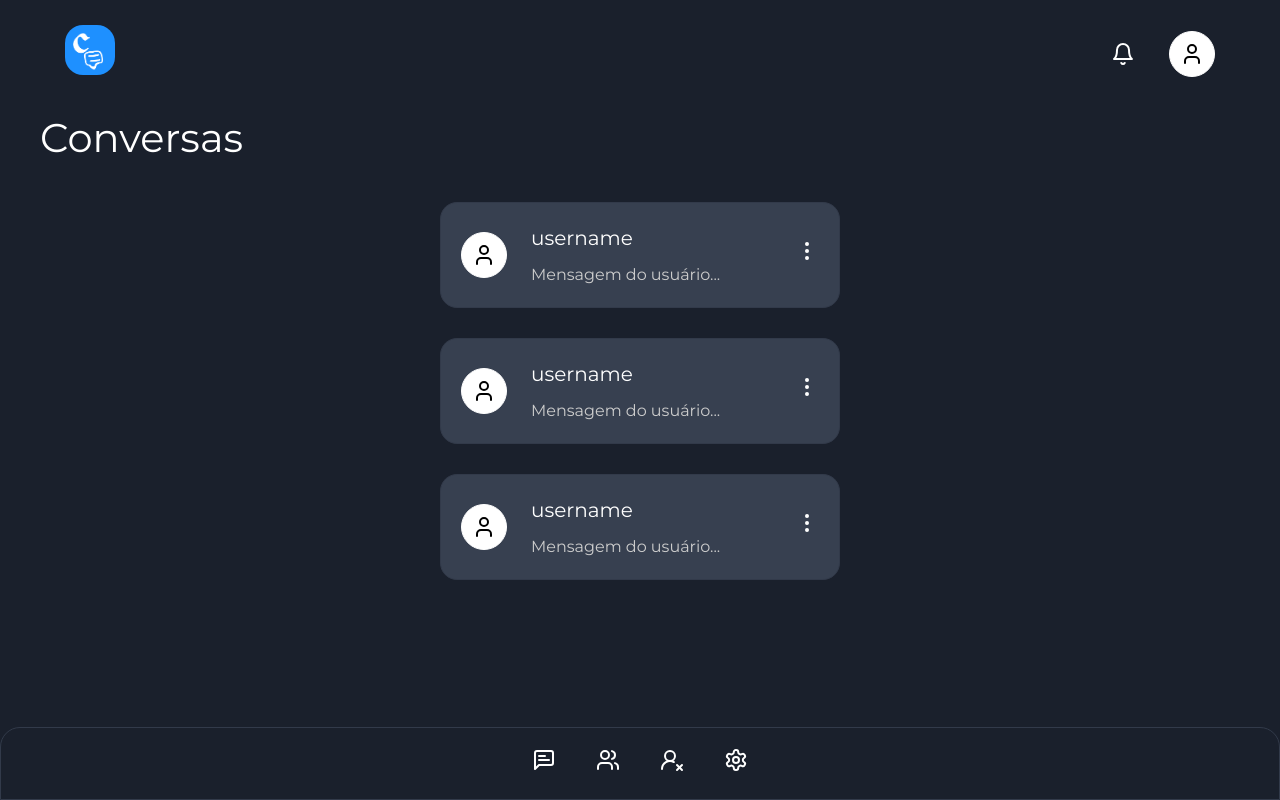
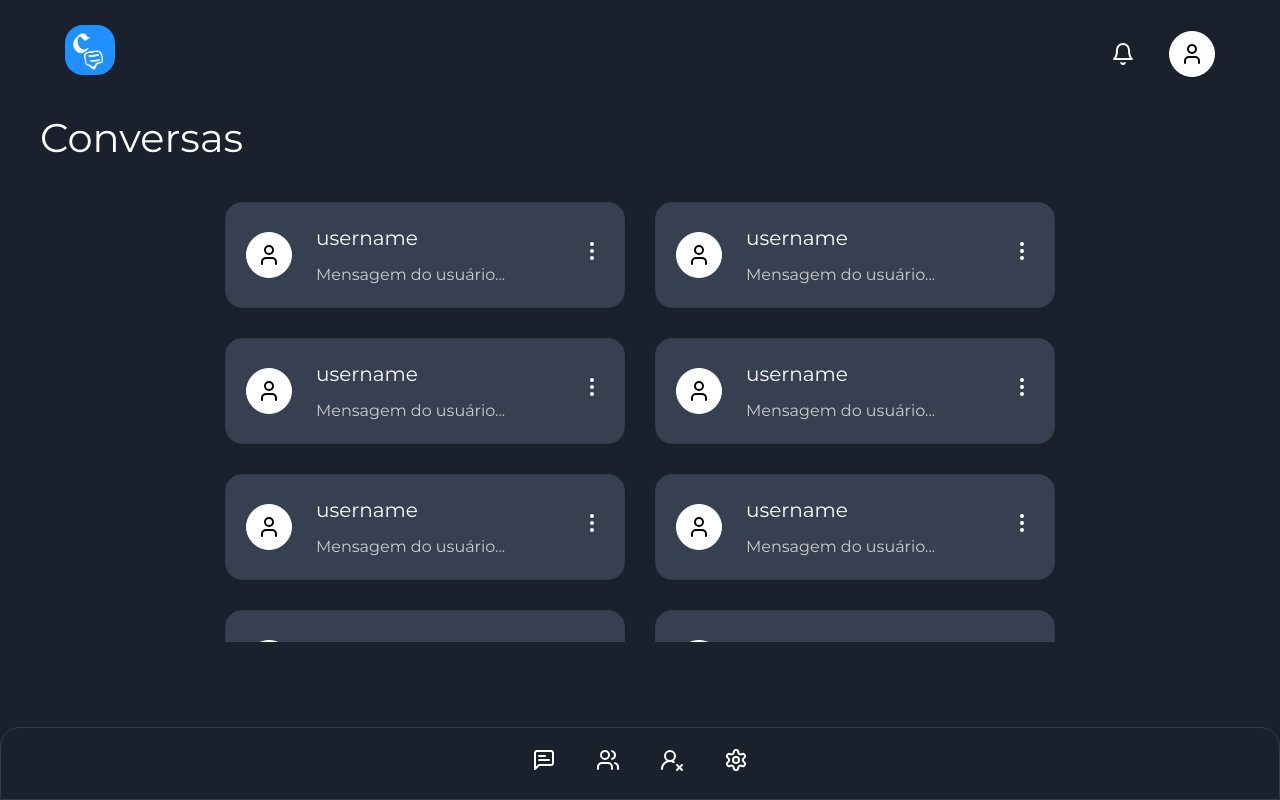
Before and after one commit to Kaua2123/chathub-client, a React (Vite) app: page /conversations in a window 1280 px wide. Built offline with nearby package versions, Linux system fonts and the light colour scheme.

Commit message:
feat: Melhora visualização de cards de conversa com overflow personalizado

```diff
--- a/src/pages/Conversations/Conversations.tsx
+++ b/src/pages/Conversations/Conversations.tsx
@@ -12,7 +12,7 @@ function Conversations() {
         <p>Conversas</p>
 
         <DivConversations>
-          {Array.from({ length: 3 }).map((_, i) => {
+          {Array.from({ length: 22 }).map((_, i) => {
             return <ConversationCard key={i}></ConversationCard>;
           })}
         </DivConversations>
--- a/src/pages/Conversations/styled.ts
+++ b/src/pages/Conversations/styled.ts
@@ -13,9 +13,23 @@ export const Div = styled.div`
 
 export const DivConversations = styled.div`
   display: flex;
-  flex-flow: column wrap;
+  flex-flow: row wrap;
+  margin: 0 auto;
   justify-content: center;
   align-items: center;
   gap: 3rem;
   margin-top: 3.4rem;
+  height: 55vh;
+  overflow-y: scroll;
+
+  &::-webkit-scrollbar {
+    width: 1.5rem;
+    border: 1px solid ${({ theme }) => theme.colors.mediumBlue};
+    border-radius: 1.4rem;
+  }
+
+  &::-webkit-scrollbar-thumb {
+    background-color: ${({ theme }) => theme.colors.mediumBlue};
+    border-radius: 1.7rem;
+  }
 `;
```
